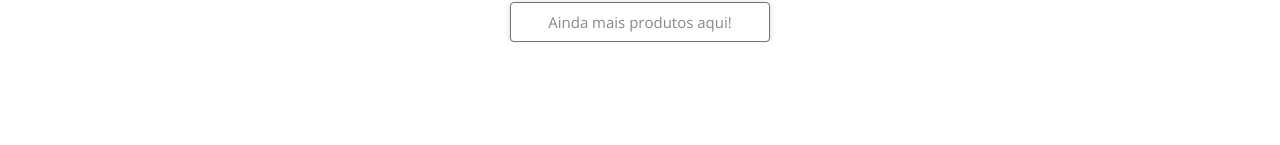
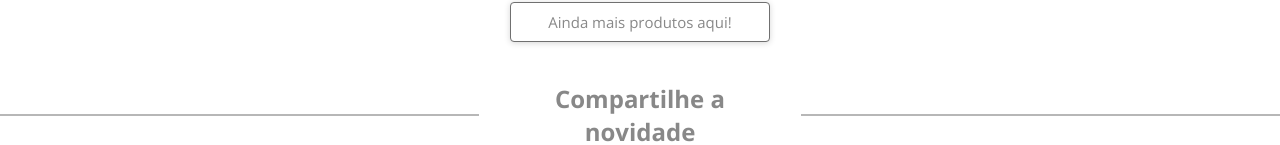
Before and after one commit to bruxvr/desafio-linx-impulse, a React (Vite) app: page / in a window 1280 px wide. Shown: the part 1097-1242 px from the top of the page. Before the commit the page ends 1139 px from the top, so only its background shows below. Built offline with nearby package versions, Linux system fonts and the light colour scheme; no server answers.

Commit message:
feat: importando componente produtos na home

```diff
--- a/src/components/Products/index.jsx
+++ b/src/components/Products/index.jsx
@@ -24,6 +24,7 @@ export function Products() {
       <div className="products-box">
         {products.map((product) => (
           <ProductCard
+            key={product.id}
             image={product.image}
             name={product.name}
             desc={product.desc}
--- a/src/pages/Home/index.jsx
+++ b/src/pages/Home/index.jsx
@@ -2,6 +2,7 @@ import { Header } from "../../components/Header"
 import { Description } from "../../components/Description"
 import { Divider } from "../../components/Divider"
 import { Products } from "../../components/Products"
+import { Share } from "../../components/Share"
 
 
 
@@ -12,6 +13,9 @@ function Home () {
       <Description />
       <Divider>Sua seleção especial</ Divider>
       <Products />
+      <Divider>Compartilhe a novidade</ Divider>
+      <Share />
+
     </>
   )
 }
```
